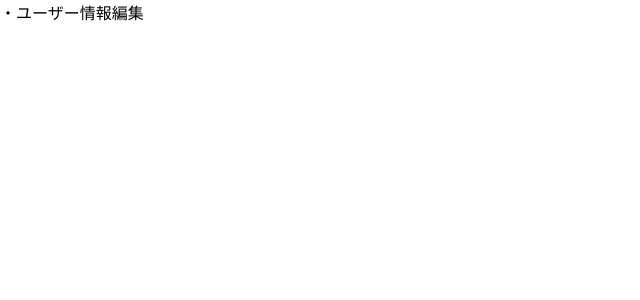
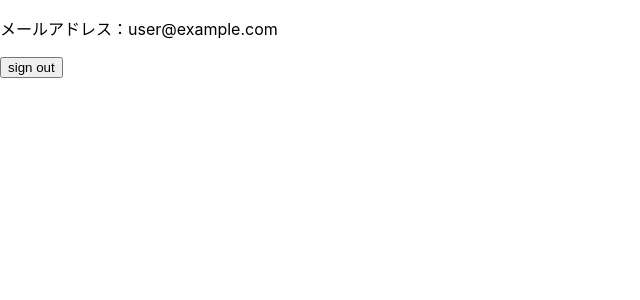
Before and after one commit to jun0222/my-next-todo, a Next.js app in the folder my-next-todo/: page /mypage in a window 1280 px wide. Shown: the top 300 px of the page, without its empty margins (0-640 px from the left). Built offline with nearby package versions, Linux system fonts and the light colour scheme; no server answers; sample sign-in values are in the browser's storage.

Commit message:
Add: Added mypage content.

```diff
--- a/my-next-todo/src/pages/mypage.jsx
+++ b/my-next-todo/src/pages/mypage.jsx
@@ -1,7 +1,41 @@
+import { app } from '../../lib/firebase';
+import 'firebase/auth';
+import {useState, useEffect} from 'react';
+import {getAuth, signOut, onAuthStateChanged} from 'firebase/auth';
+import { useRouter } from "next/router";
+
 export default function Home() {
+    const auth = getAuth(app);
+    const router = useRouter();
+    const [userEmail, setUserEmail] = useState('');
+
+    const handleSignOut = async (event) => {
+        event.preventDefault();
+        try {
+            const result = await signOut(auth);
+        }catch (error) {
+            console.log(error);
+        }
+    }
+
+    useEffect(() => {
+        onAuthStateChanged(auth, (user) => {
+            if (user) {
+                setUserEmail(user.email);
+            } else {
+                router.push('/todos');
+            }
+        })
+    }, []);
+
     return (
-        <div>
-            ・ユーザー情報編集
-        </div>
+        <>
+            <div>
+                <p>メールアドレス：{userEmail}</p>
+                <form onSubmit={handleSignOut} >
+                    <input type="submit" value="sign out" />
+                </form>
+            </div>
+        </>
     )
 }
```
